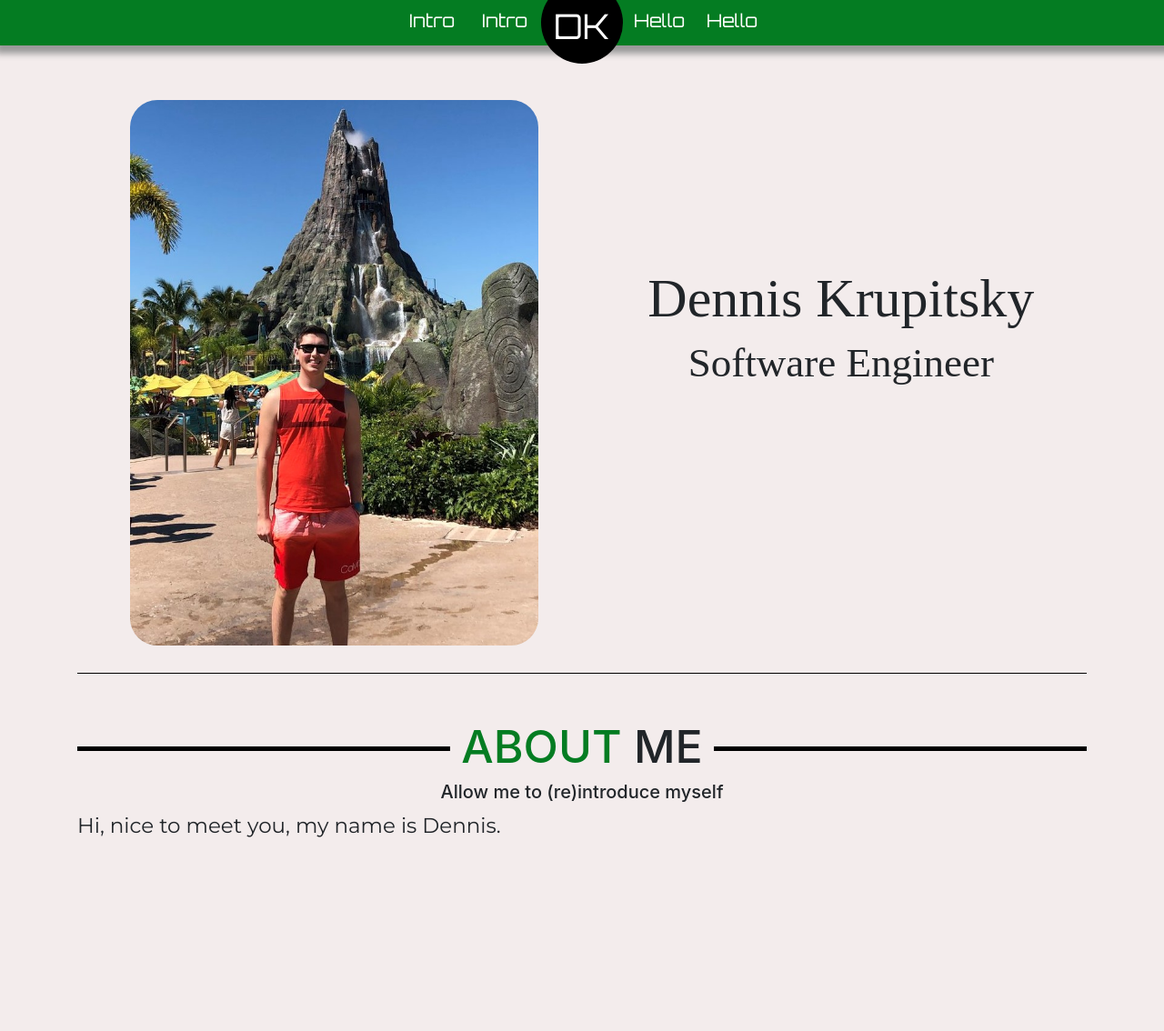
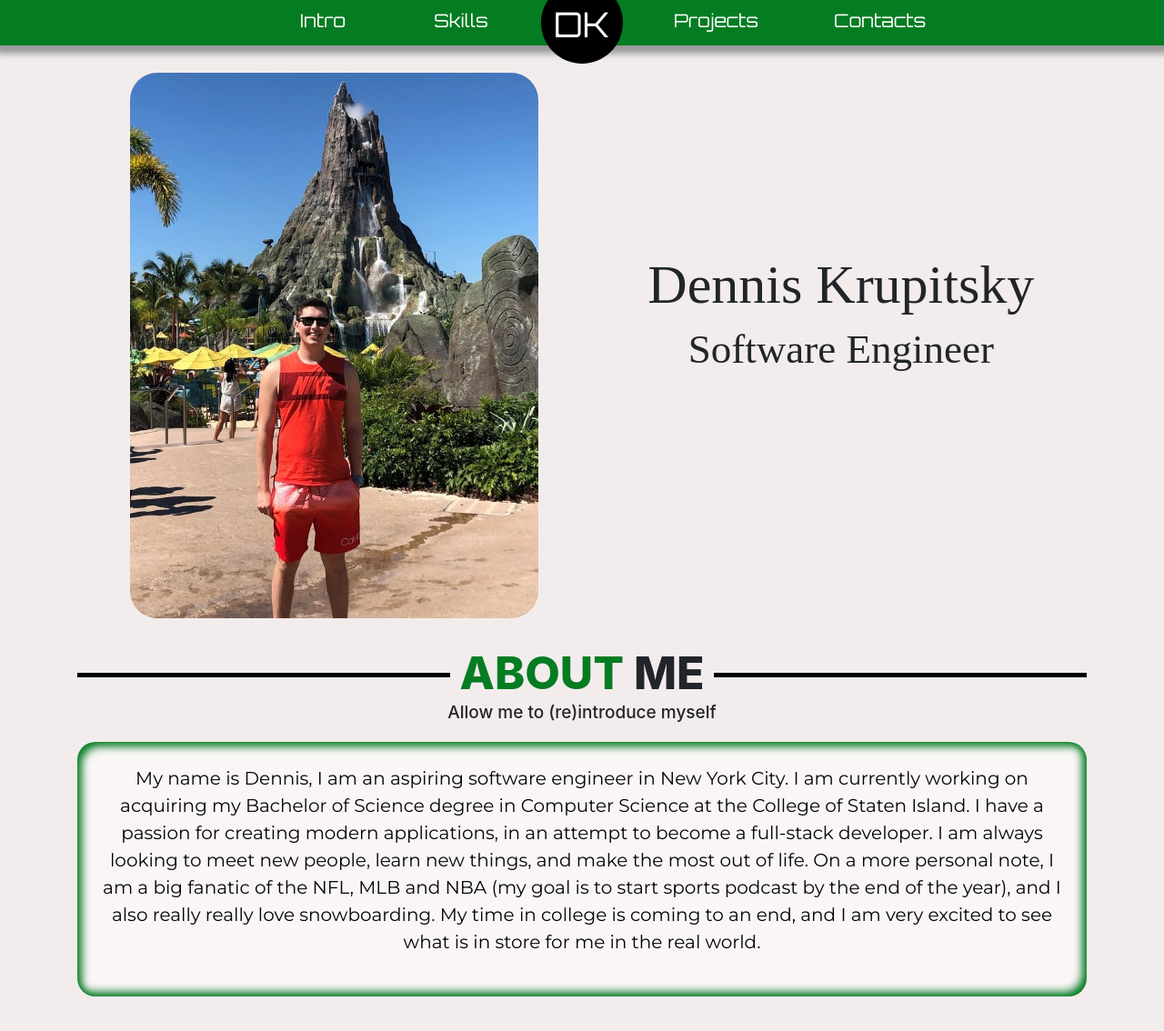
Before and after one commit to dennisbalsam/Portfolio, a React (Create React App) app: page / in a window 1280 px wide. Shown: the top 1134 px of the page at 91% size. Built offline with nearby package versions, Linux system fonts and the light colour scheme; a web font is replaced by a local one.

Commit message:
finsihed bio

```diff
--- a/src/App.js
+++ b/src/App.js
@@ -10,7 +10,7 @@ function App() {
   return (
     <div className="App">
       <Navbar />
-      <Container>
+      <Container className="mb-5">
         <Intro />
       </Container>
     </div>
--- a/src/components/Intro.js
+++ b/src/components/Intro.js
@@ -5,7 +5,8 @@ import Photo from '../images/personal-image4.jpg'
 function Intro() {
     return (
         <React.Fragment>
-        <div className="intro col-sm-4 col-md-10 col-lg-12" id="intro">
+        <div className="intro" id="intro">
+            <div className="col-sm-4 col-md-10 col-lg-12">
                 <img className="photo" src={Photo}></img>
                 <div className="info">
                     <h1 className="namefont">Dennis Krupitsky</h1>
@@ -14,14 +15,19 @@ function Intro() {
             </div>
             <div>
                 <div className="blackbar float-right"></div>
-            <h2 className="aboutme"><span style={{color: 'rgb(4, 124, 34)'}}>ABOUT </span> ME</h2>
+                <h2 className="headers"><span style={{color: 'rgb(4, 124, 34)'}}>ABOUT </span> ME</h2>
                 <div className="blackbar float-left"></div>
-            <h5 className="mx-auto" >Allow me to (re)introduce myself</h5>
+                <h5 className="mx-auto message" >Allow me to (re)introduce myself</h5>
             </div>
             <div className="description">
-        <p>
-        Hi, nice to meet you, my name is Dennis.
+                <p className="bio">
+                    My name is Dennis, I am an aspiring software engineer in New York City. I am currently working on acquiring my Bachelor of Science degree in Computer Science at the College of Staten Island.
+                    I have a passion for creating modern applications, in an attempt to become a full-stack developer. I am always looking to meet new people, learn new things, and
+                    make the most out of life. On a more personal note, I am a big fanatic of the NFL, MLB and NBA (my goal is to start sports podcast by the end of the year), and I also
+                    really really love snowboarding. My time in college is coming to an end, and I am very excited to
+                    see what is in store for me in the real world.
                 </p>
+            </div>
         </div>
         </React.Fragment>
 
--- a/src/components/Navbar.js
+++ b/src/components/Navbar.js
@@ -9,11 +9,11 @@ export default function NavBar() {
         <Navbar.Toggle aria-controls="basic-navbar-nav"/>
         <Navbar.Collapse id="basic-navbar-nav">
         <Nav className="mx-auto">
-            <Nav.Link className="mynavlinks" href="#intro">Intro</Nav.Link>
-            <Nav.Link className="mynavlinks" href="#intro">Intro</Nav.Link>
+            <Nav.Link className="mynavlinks mr-4 ml-4" href="#intro">Intro</Nav.Link>
+            <Nav.Link className="mynavlinks mr-5 ml-5" href="#intro">Skills</Nav.Link>
             <div className="initials mx-auto">DK</div>
-            <Nav.Link className="mynavlinks" href="#intro">Hello</Nav.Link>
-            <Nav.Link className="mynavlinks" href="#intro">Hello</Nav.Link>
+            <Nav.Link className="mynavlinks ml-5 mr-5" href="#intro">Projects</Nav.Link>
+            <Nav.Link className="mynavlinks ml-5" href="#intro">Contacts</Nav.Link>
         </Nav>
         </Navbar.Collapse>
 
--- a/src/index.css
+++ b/src/index.css
@@ -27,7 +27,6 @@ code {
     height: 600px;
     display: inline-block;
     margin-bottom: 30px;
-    margin-top: 30px;
     border-radius: 30px;
 }
 
@@ -39,25 +38,33 @@ code {
 }
 
 .description {
-  height: 330px;
+  height: 280px;
   text-align: left;
   border-radius: 20px;
-  font-size: 23px;
+  font-size: 20px;
   outline: none;
   margin-bottom: 50px;
   font-family: 'Montserrat', sans-serif;
+  padding: 25px;
+  box-shadow:  inset 5px 5px 10px rgb(4, 124, 34),
+  inset -5px -5px 10px rgb(4, 124, 34);
+  background-color: rgb(250, 246, 246);
+  margin-top: 20px;
+  color: rgb(5, 5, 5);
 
 }
 
 .intro {
-  border-bottom: 1px solid black;
   margin-top: 80px;
-  margin-bottom: 50px;
+  margin-bottom: 20px;
   margin-right: auto;
   margin-left:auto;
 }
 
+.bio {
+  text-align: center;
 
+}
 .namefont  {
   font-size: 60px;
 
@@ -92,6 +99,49 @@ code {
 .col-sm-4, .col-md-10, .col-lg-12 {
   width: auto !important;
 }
+.blackbar {
+  background-color: black;
+  height: 5px;
+  width: 410px;
+  display: inline-block;
+  margin-top: 30px;
+}
+
+.headers {
+  display: inline-block;
+  font-size: 50px;
+  font-weight: 800;
+}
+.message {
+  font-size: 19px;
+  margin-top: -5px;
+}
+.name {
+  width: 100%;
+}
+
+.initials {
+  border-radius: 50%;
+  background-color: black;
+  color: white;
+  font-size: 38px;
+  width: 90px;
+  padding-top: 18px;
+  height: 90px;
+}
+
+.navbar {
+  padding: 0.2em! important;
+}
+
+.navbar-expand .navbar-collapse {
+  display: inline!important;
+  flex-basis: auto;
+}
+
+.collapse:not(.show) {
+  display: contents;
+}
 
 
 /* for mobile-phone view */
@@ -114,8 +164,20 @@ code {
   *, ::after, ::before {
     box-sizing: initial!important;
   }
-  .col-sm-4 {
-    margin-left: 20px;
+  .headers {
+    display: inline-block;
+    font-size: 30px;
+
+  }
+  .blackbar {
+    background-color: black;
+    height: 5px;
+    width: 100px;
+    display: inline-block;
+    margin-top: 15px;
+  }
+  .description {
+    font-size: 20px;
   }
 }
 
@@ -142,46 +204,3 @@ code {
     margin-right: 120px;
   }
 }
-
-.blackbar {
-  background-color: black;
-  height: 5px;
-  width: 410px;
-  display: inline-block;
-  margin-top: 30px;
-}
-
-.aboutme {
-  display: inline-block;
-  font-size: 50px;
-
-}
-
-.name {
-  width: 100%;
-}
-
-.initials {
-  border-radius: 50%;
-  background-color: black;
-  color: white;
-  font-size: 38px;
-  width: 90px;
-  padding-top: 20px;
-  height: 90px;
-
-
-}
-
-.navbar {
-  padding: 0.2em! important;
-}
-
-.navbar-expand .navbar-collapse {
-  display: inline!important;
-  flex-basis: auto;
-}
-
-.collapse:not(.show) {
-  display: contents;
-}
```
Lines whose indentation alone changed are shown as unchanged.
